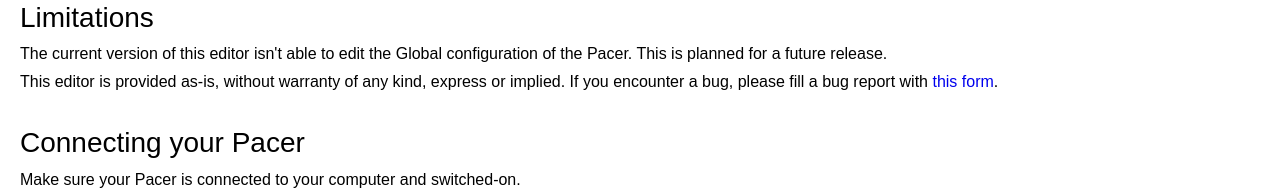
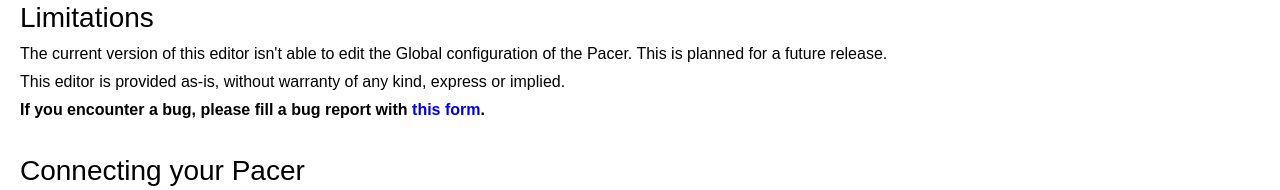
Before and after one commit to francoisgeorgy/pacer-editor-v2, a React (Vite) app: page /#/help in a window 1280 px wide. Shown: the part 382-572 px from the top of the page. Built offline with nearby package versions, Linux system fonts and the light colour scheme.

Commit message:
help formatting

```diff
--- a/src/pages/Home.jsx
+++ b/src/pages/Home.jsx
@@ -23,7 +23,8 @@ export const Home = () => {
 
             <div className="doc">
                 <p>The current version of this editor isn't able to edit the Global configuration of the Pacer. This is planned for a future release.</p>
-                <p>This editor is provided as-is, without warranty of any kind, express or implied. If you encounter a bug, please fill a bug report with <a href="https://github.com/francoisgeorgy/pacer-editor-v2/issues/new" target="_blank" rel="noopener noreferrer">this form</a>.</p>
+                <p>This editor is provided as-is, without warranty of any kind, express or implied.</p>
+                <p className="bold">If you encounter a bug, please fill a bug report with <a href="https://github.com/francoisgeorgy/pacer-editor-v2/issues/new" target="_blank" rel="noopener noreferrer">this form</a>.</p>
             </div>
 
             <h1>Connecting your Pacer</h1>
```
